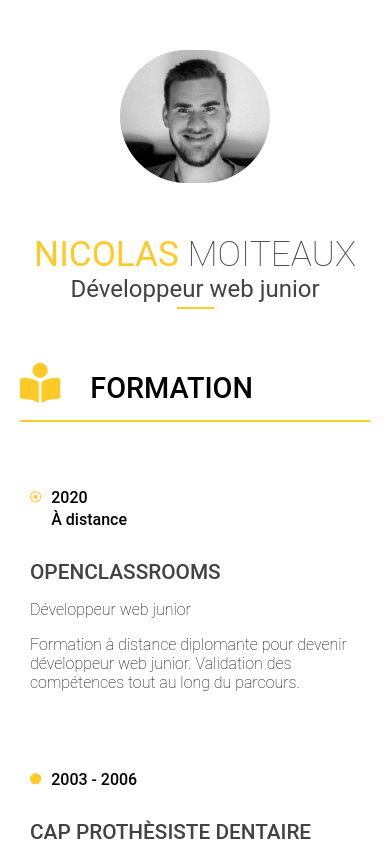
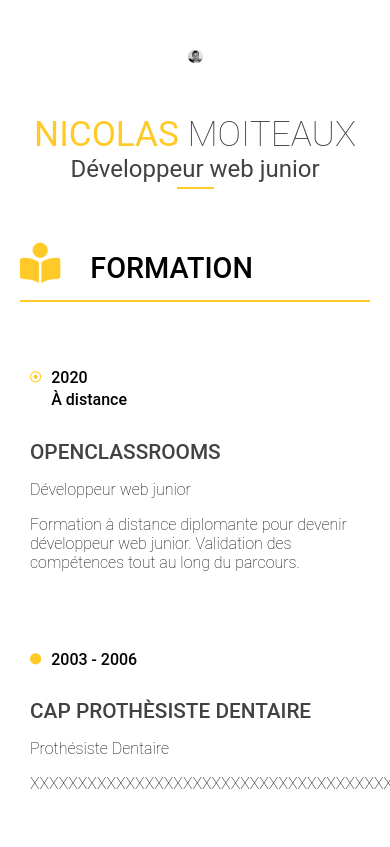
Before and after one commit to nico94700/CV-NICOLAS-MOITEAUX, a plain HTML site: page projet1_cv_nicolas_moiteaux.html in a window 390 px wide. Shown: the top 847 px of the page. Drawn offline with Linux system fonts and the light colour scheme.

Commit message:
Update style1.css

```diff
--- a/style1.css
+++ b/style1.css
@@ -285,6 +285,6 @@ p
         flex-direction: column;
     }
     header img{
-        max-width:150px;
+        max-width:15px;
     }
 }
```
